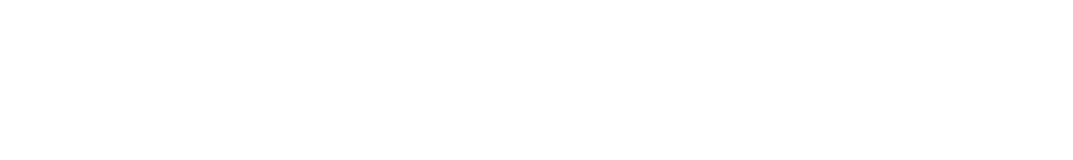
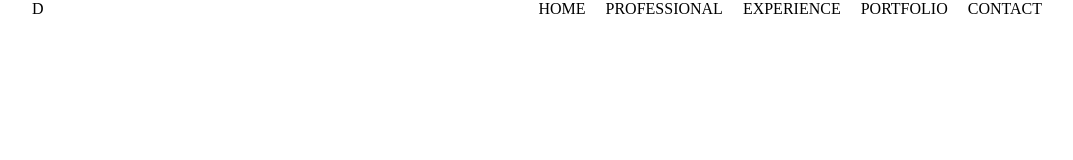
Before and after one commit to Deep0123/My-Portfolio-Website, a plain HTML site: page index.html in a window 1280 px wide. Shown: the whole page, without its empty margins (98-1171 px from the left). Drawn offline with Linux system fonts and the light colour scheme.

Commit message:
on going

```diff
--- a/index.html
+++ b/index.html
@@ -9,5 +9,23 @@
 </head>
 <body>
     <!-- begining -->
+    <section class="showcase">
+        <div class="navbar">
+            <div class="container flex">
+                <div class="logo">
+                    <p>D</p>
+                </div>
+                <nav>
+                    <ul>
+                        <li><a href="#">HOME</a></li>
+                        <li><a href="#">PROFESSIONAL</a></li>
+                        <li><a href="#">EXPERIENCE</a></li>
+                        <li><a href="#">PORTFOLIO</a></li>
+                        <li><a href="#">CONTACT</a></li>
+                    </ul>
+                </nav>
+            </div>
+        </div>
+    </section>
 </body>
 </html>
--- a/style.css
+++ b/style.css
@@ -0,0 +1,40 @@
+*{
+    box-sizing: border-box;
+    margin: 0;
+    padding: 0;
+}
+.container {
+    max-width: 1100px;
+    margin: 0 auto;
+    overflow: auto;
+    padding: 0 40px;
+}
+.flex{
+    display: flex;
+    justify-content: space-between;
+    align-items: center;
+    height: 100%;
+}
+nav{
+    display: inline-block;
+}
+a{
+    text-decoration: none;
+    color: black;
+}
+ul{
+    list-style-type: none;
+
+}
+li{
+    display: list-item;
+}
+.navbar ul{
+    display: flex;
+}
+.navbar .flex{
+    justify-content: space-between;
+}
+.navbar a {
+    padding: 10px;
+}
```
